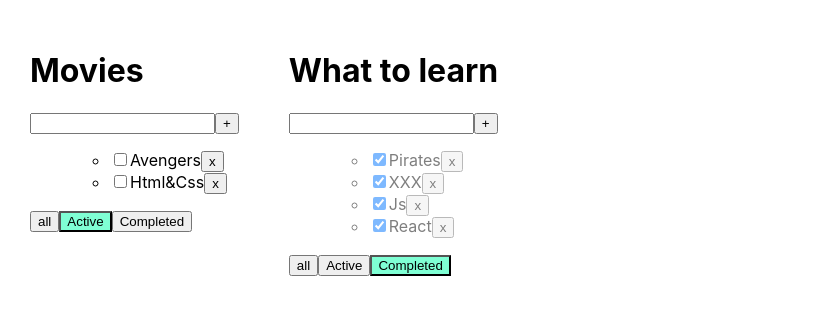
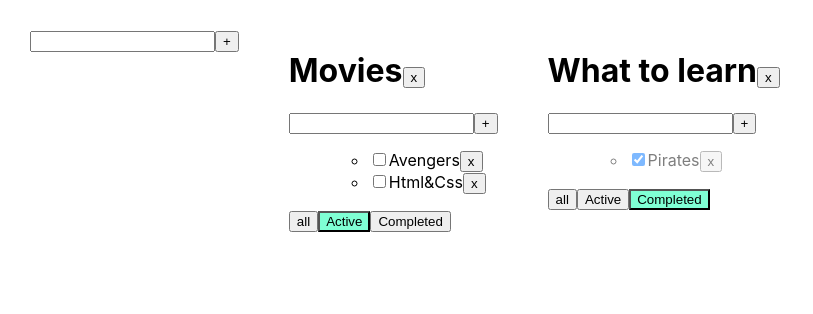
Before and after one commit to Dudziecki/To-Do-List, a React (Create React App) app: page / in a window 1280 px wide. Shown: the top 314 px of the page, without its empty margins (0-813 px from the left). Built offline with nearby package versions, Linux system fonts and the light colour scheme.

Commit message:
create universal create item form

```diff
--- a/src/App.tsx
+++ b/src/App.tsx
@@ -2,6 +2,7 @@ import React, {useState} from 'react';
 import './App.css';
 import {Todolist} from "./Todolist";
 import {v1} from "uuid";
+import {CreateItemForm} from "./CreateItemForm";
 
 export type TasksType = {
     id: string
@@ -24,71 +25,108 @@ function App() {
     //     {id:2,title:"Js",isDone:true},
     //     {id:3,title:"React",isDone:true},
     // ]
-    let [tasks, setTasks] = useState([
+    let todoListId1 = v1()
+    let todoListId2 = v1()
+
+    let [tasksObj, setTasksObj] = useState(
+        {
+            [todoListId1]: [
                 {id: v1(), title: "Avengers", isDone: false},
                 {id: v1(), title: "Pirates", isDone: true},
                 {id: v1(), title: "XXX", isDone: true},
                 {id: v1(), title: "Html&Css", isDone: false},
                 {id: v1(), title: "Js", isDone: true},
                 {id: v1(), title: "React", isDone: true},
-    ]);
+            ],
+            [todoListId2]: [
+                {id: v1(), title: "Avengers", isDone: false},
+                {id: v1(), title: "Pirates", isDone: true},
 
-    // console.log(tasks)
+            ],
 
 
-    function changeStatus(taskId: string, isDone: boolean) {
+        }
+    );
+
+    // console.log(tasksObj)
+
+
+    function changeStatus(taskId: string, isDone: boolean, todoListId: string) {
+        let tasks = tasksObj[todoListId];
         let task = tasks.find(t => t.id === taskId)
         if (task) {
             task.isDone = isDone
         }
-        setTasks([...tasks])
+        setTasksObj({...tasksObj})
     }
 
-    function changeFilter(value: filterType, toDoListId: string) {
-        let todoList=todoLists.find(tl=>tl.id===toDoListId)
-        if(todoList){
-            todoList.filter=value
+    function changeFilter(value: filterType, todoListId: string) {
+        let todoList = todoLists.find(tl => tl.id === todoListId)
+        if (todoList) {
+            todoList.filter = value
             setTodoList([...todoLists])
         }
     }
 
-    function removeTask(id: string) {
+    function removeTask(id: string, todoListId: string) {
+        let tasks = tasksObj[todoListId]
         let filteredTasks = tasks.filter(t => t.id !== id)
-        setTasks(filteredTasks);
+        tasksObj[todoListId] = filteredTasks
+        setTasksObj({...tasksObj});
     }
 
-    function addTask(title: string) {
-        let newTask = {id: v1(), title: title, isDone: false};
-        let newTasks = [newTask, ...tasks]
-        setTasks(newTasks)
+    function addTask(title: string, todoListId: string) {
+        let task = {id: v1(), title: title, isDone: false};
+        // let tasks=tasksObj[todoListId];
+        // let newTasks = [task, ...tasks]
+        // tasksObj[todoListId]=newTasks
+        // setTasksObj({...tasksObj});
+        setTasksObj(
+            {
+                ...tasksObj,
+                [todoListId]: [task, ...tasksObj[todoListId]]
             }
+        );
+
+    }
+
+    const removeTodolist = (todoListId: string) => {
+        let removeTodolist = todoLists.filter(tl => tl.id !== todoListId)
+        setTodoList(removeTodolist)
+        delete tasksObj[todoListId]
+        setTasksObj(tasksObj);
+    }
+    const createToDoList = (title: string) => {
+        const todolistId = v1()
+        const newTodolist: toDoListType = {id: todolistId, title: title, filter: 'all'}
+        setTodoList([newTodolist, ...todoLists])
+        setTasksObj({...tasksObj, [todolistId]: []});
+    }
+
 
     let [todoLists, setTodoList] = useState<Array<toDoListType>>(
         [
             {
-                id: v1(),
+                id: todoListId1,
                 title: 'Movies',
                 filter: 'active'
             },
             {
-                id: v1(),
+                id: todoListId2,
                 title: 'What to learn',
                 filter: 'completed'
             }
         ]
     )
-
-    return (
-        <div className="App">
-
-            {todoLists.map(tl => {
-                let tasksForToDoList = tasks
+    const todolistComponents = todoLists.map(tl => {
+        let tasksForToDoList = tasksObj[tl.id]
         if (tl.filter === "active") {
-                    tasksForToDoList = tasks.filter(t => t.isDone === false)
+            tasksForToDoList = tasksObj[tl.id].filter(t => t.isDone === false)
         }
         if (tl.filter === "completed") {
-                    tasksForToDoList = tasks.filter(t => t.isDone === true)
+            tasksForToDoList = tasksObj[tl.id].filter(t => t.isDone === true)
         }
+
         return (
             <Todolist
                 key={tl.id}
@@ -100,11 +138,18 @@ function App() {
                 addTask={addTask}
                 changeTaskStatus={changeStatus}
                 filter={tl.filter}
+                removeTodolist={removeTodolist}
+
             />
         )
-            })}
+    })
 
-            {/*<Todolist title="What can i do"  tasks={task2}/>*/}
+    return (
+        <div className="App">
+            <CreateItemForm addItem={createToDoList}/>
+            {todolistComponents}
+
+            {/*<Todolist title="What can i do"  tasksObj={task2}/>*/}
 
         </div>
     );
--- /dev/null
+++ b/src/CreateItemForm.tsx
@@ -0,0 +1,45 @@
+import React, {useState} from 'react';
+import {Button} from "./Button";
+
+type PropsType={
+    addItem:(itemTitle:string)=>void
+}
+export const CreateItemForm:React.FC<PropsType> = ({addItem}) => {
+    const [newItemTitle, setNewItemTitle] = useState("")
+    let [error, setError] = useState<string | null>(null)
+    const onNewTitleChangeHandler = (e: React.ChangeEvent<HTMLInputElement>) => {
+        setError(null)
+        setNewItemTitle(e.currentTarget.value)
+    }
+    const addTask = () => {
+        if (newItemTitle.trim() !== "") {
+            addItem(newItemTitle)
+            setNewItemTitle("")
+        } else {
+            setError("This Field is required")
+        }
+    }
+    const onKeyPressHandler = (e: React.KeyboardEvent<HTMLInputElement>) => {
+        if (e.charCode === 13) {
+            addTask()
+        }
+    }
+    return (
+
+        <div>
+            <input
+                className={error ? "error" : ""}
+                type="text"
+                value={newItemTitle}
+                onChange={onNewTitleChangeHandler}
+                onKeyPress={onKeyPressHandler}
+            />
+            <Button
+                onClick={addTask}
+            >+
+            </Button>
+            {error && <div className={"error-message"}>{error}</div>}
+        </div>
+
+    );
+};
--- a/src/Todolist.tsx
+++ b/src/Todolist.tsx
@@ -2,17 +2,20 @@ import React, {ChangeEvent, useState} from "react";
 
 import {filterType, TasksType} from "./App";
 import {Button} from "./Button";
+import {CreateItemForm} from "./CreateItemForm";
 
 
 type PropsType = {
     title: string
     id:string
     tasks: Array<TasksType>
-    removeTask: (id: string) => void
+    removeTask: (id: string,todoListId:string) => void
     changeFilter: (value: filterType,toDoListId:string) => void
-    addTask: (title: string) => void
-    changeTaskStatus: (taskId: string, isDone: boolean) => void
+    addTask: (title: string,todoListId:string) => void
+    removeTodolist:(todoListId:string)=>void
+    changeTaskStatus: (taskId: string, isDone: boolean,todoListId:string) => void
     filter: filterType
+
 
 }
 
@@ -24,9 +27,9 @@ export function Todolist(props: PropsType) {
 
             {
                 props.tasks.map(t => {
-                    const onClickHandler = () => props.removeTask(t.id)
+                    const onClickHandler = () => props.removeTask(t.id,props.id)
                     const onChangeHandler = (e: ChangeEvent<HTMLInputElement>) => {
-                        props.changeTaskStatus(t.id, e.currentTarget.checked)
+                        props.changeTaskStatus(t.id, e.currentTarget.checked,props.id)
                     }
                     return (
                         <li key={t.id} className={ t.isDone ? 'is-done' : ''}>
@@ -47,43 +50,46 @@ export function Todolist(props: PropsType) {
         setError(null)
         setNewTaskTitle(e.currentTarget.value)
     }
-    const addTask = () => {
-        if (newTaskTitle.trim() !== "") {
-            props.addTask(newTaskTitle)
-            setNewTaskTitle("")
-        } else {
-            setError("This Field is required")
-        }
+    const addTask = (title:string) => {
+
+            props.addTask(title,props.id)
+
     }
 
-    const onKeyPressHandler = (e: React.KeyboardEvent<HTMLInputElement>) => {
-        if (e.charCode === 13) {
-            addTask()
-        }
-    }
+    // const onKeyPressHandler = (e: React.KeyboardEvent<HTMLInputElement>) => {
+    //     if (e.charCode === 13) {
+    //         addTask()
+    //     }
+    // }
 
 
     const onAllClickHandler = () => props.changeFilter("all",props.id)
     const onActiveClickHandler = () => props.changeFilter("active",props.id)
     const onCompletedClickHandler = () => props.changeFilter("completed",props.id)
-
+    const removeTodolistBtn=()=>{
+        props.removeTodolist(props.id)
+    }
     return (
         <div>
-            <h1>{props.title}</h1>
-            <div>
-                <input
-                    className={error ? "error" : ""}
-                    type="text"
-                    value={newTaskTitle}
-                    onChange={onNewTitleChangeHandler}
-                    onKeyPress={onKeyPressHandler}
-                />
-                <Button
-                    onClick={addTask}
-                >+
-                </Button>
-                {error && <div className={"error-message"}>{error}</div>}
-            </div>
+            <h1>
+                {props.title}
+            <button onClick={removeTodolistBtn}>x</button>
+            </h1>
+            <CreateItemForm addItem={addTask}/>
+            {/*<div>*/}
+            {/*    <input*/}
+            {/*        className={error ? "error" : ""}*/}
+            {/*        type="text"*/}
+            {/*        value={newTaskTitle}*/}
+            {/*        onChange={onNewTitleChangeHandler}*/}
+            {/*        onKeyPress={onKeyPressHandler}*/}
+            {/*    />*/}
+            {/*    <Button*/}
+            {/*        onClick={addTask}*/}
+            {/*    >+*/}
+            {/*    </Button>*/}
+            {/*    {error && <div className={"error-message"}>{error}</div>}*/}
+            {/*</div>*/}
             <ul>
                 {tasksList}
 
```
Lines whose indentation alone changed are shown as unchanged.
